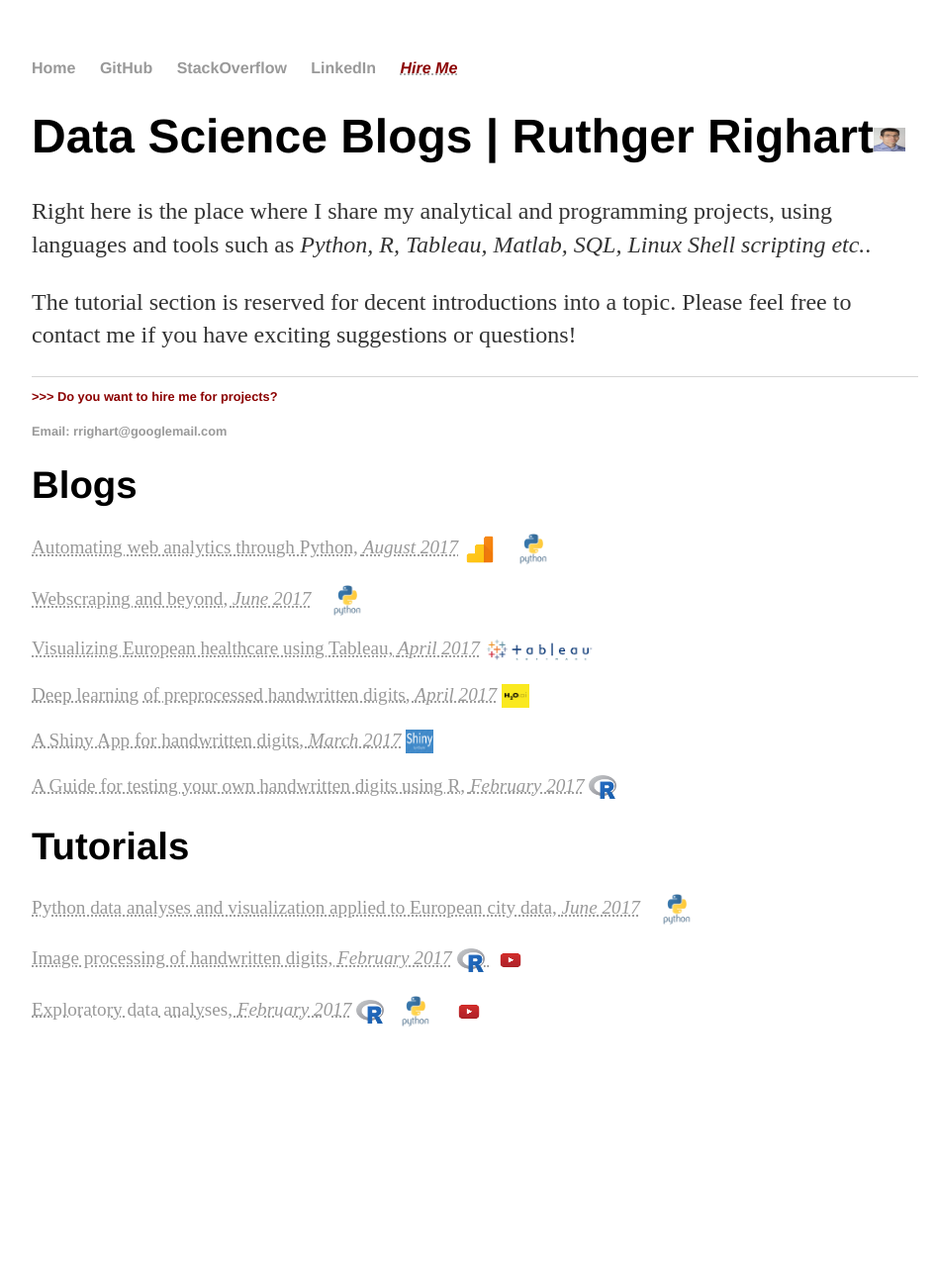
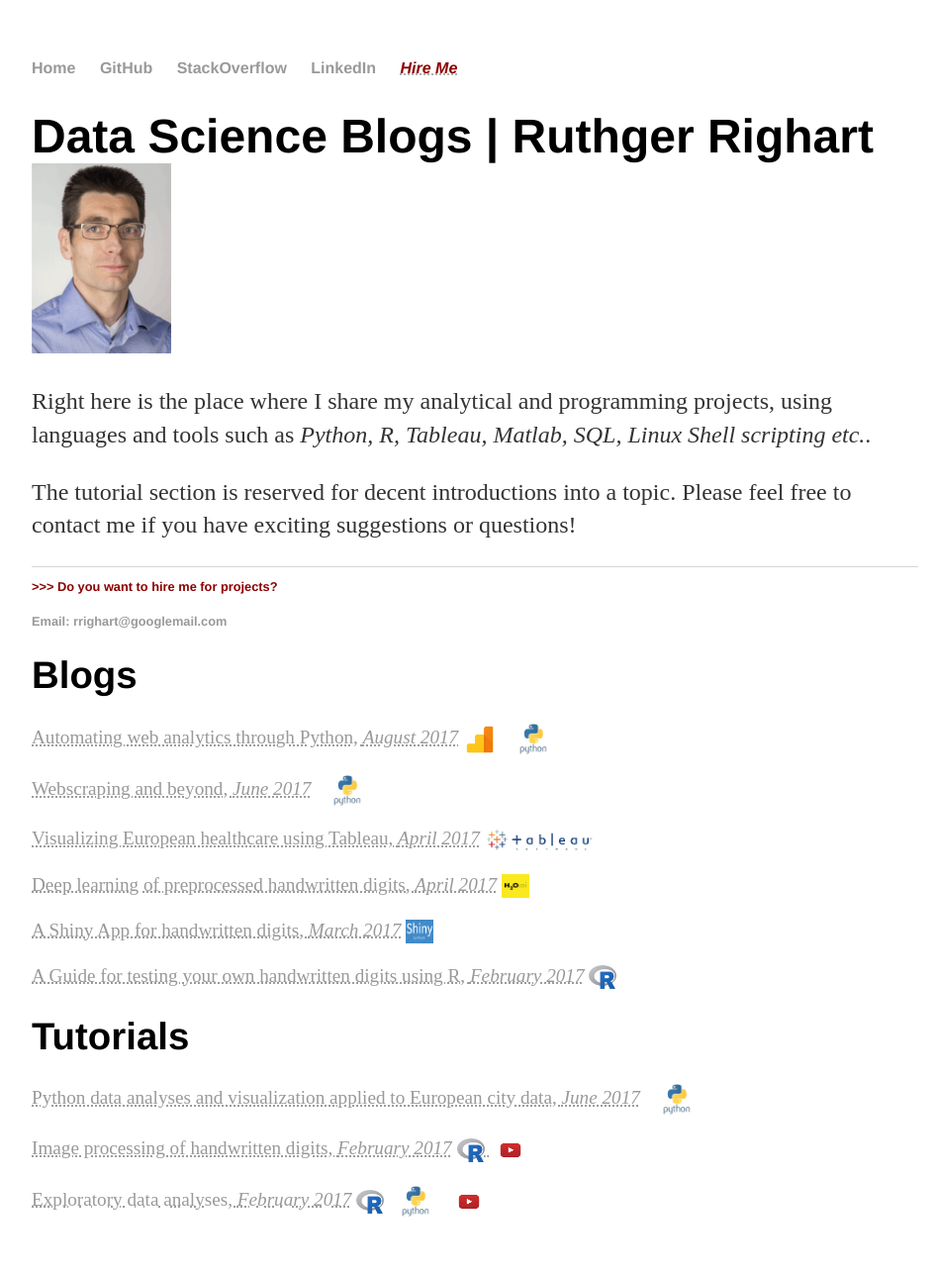
Before and after one commit to RRighart/rrighart.github.io, a Jekyll site: the page index.html, which Jekyll copies as it is, in a window 1280 px wide. Shown: the whole page at 99% size, without its empty margins (160-1106 px from the left). Built offline with Jekyll 4.4.1, drawn with Linux system fonts in a browser that asks for light colours; before the commit the page ends 1098 px from its top, so only the background shows below that.

Commit message:
Update index.html

```diff
--- a/index.html
+++ b/index.html
@@ -29,7 +29,7 @@
 		</nav>
 		<div class="container">
     		<div class="blurb">
-        		<h1>Data Science Blogs | Ruthger Righart<img src="Photo.png" style="vertical-align:middle" width="32" height="24"></h1>
+        		<h1>Data Science Blogs | Ruthger Righart <img src="Photo.png" style="vertical-align:middle"></h1>
 				<p>Right here is the place where I share my analytical and programming projects, using languages and tools such as <em>Python, R, Tableau, Matlab, SQL, Linux Shell scripting etc.</em>.
 				<p>The tutorial section is reserved for decent introductions into a topic. Please feel free to contact me if you have exciting suggestions or questions!<p>
     		</div><!-- /.blurb -->
```
